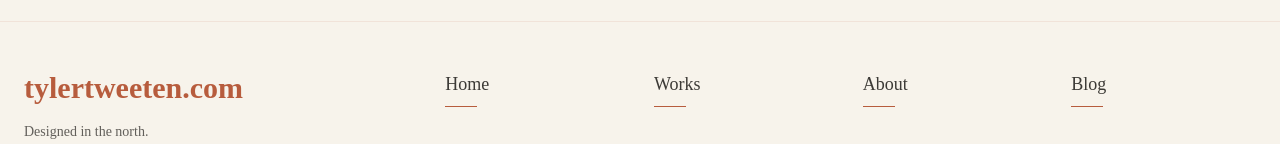
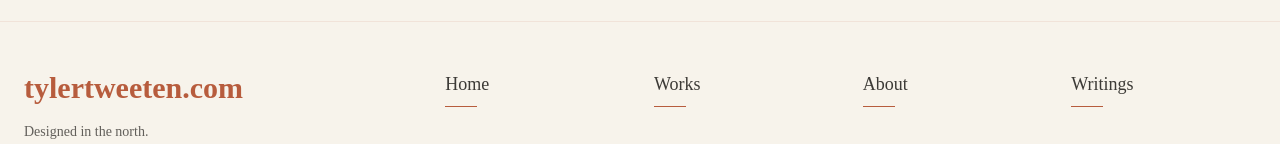
Before and after one commit to tweeten/Personal-Website, a React (Vite) app in the folder Personal Page/: page / in a window 1280 px wide. Shown: the part 3817-3961 px from the top of the page. Built offline with nearby package versions, Linux system fonts and the light colour scheme.

Commit message:
more cleanup

```diff
--- a/Personal Page/src/components/Layout/Footer.tsx
+++ b/Personal Page/src/components/Layout/Footer.tsx
@@ -49,7 +49,7 @@ export const Footer = () => {
               { label: 'Home', href: '#home' },
               { label: 'Works', href: '#works' },
               { label: 'About', href: '#about' },
-              { label: 'Blog', href: '#blog' },
+              { label: 'Writings', href: '#writings' },
               { label: 'Contact', href: '#contact' }
             ].map(({ label, href }, i) => (
               <motion.div key={i} initial={{
--- a/Personal Page/src/pages/Home.tsx
+++ b/Personal Page/src/pages/Home.tsx
@@ -19,7 +19,7 @@ export const Home = () => {
       <div id="works">
         <WorksGallery />
       </div>
-      <div id="blog">
+      <div id="writings">
         <BlogPreview />
       </div>
       <ContactSection />
```
